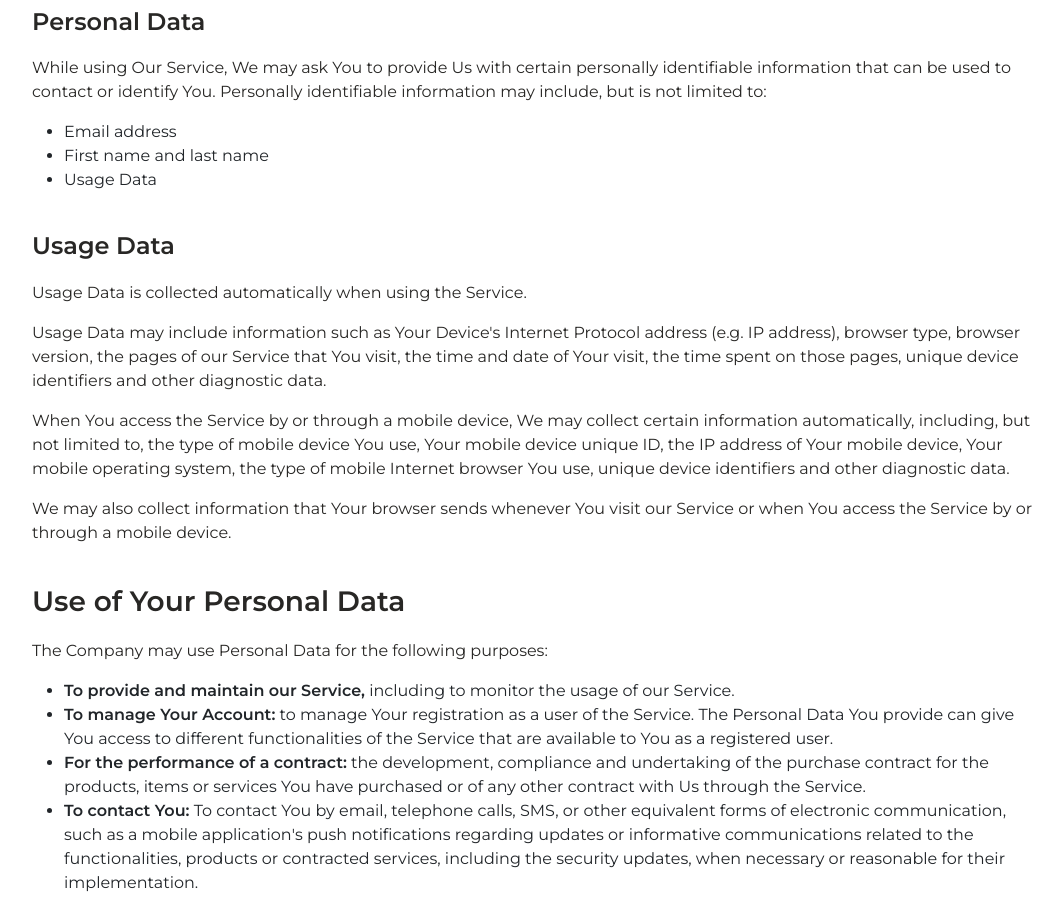
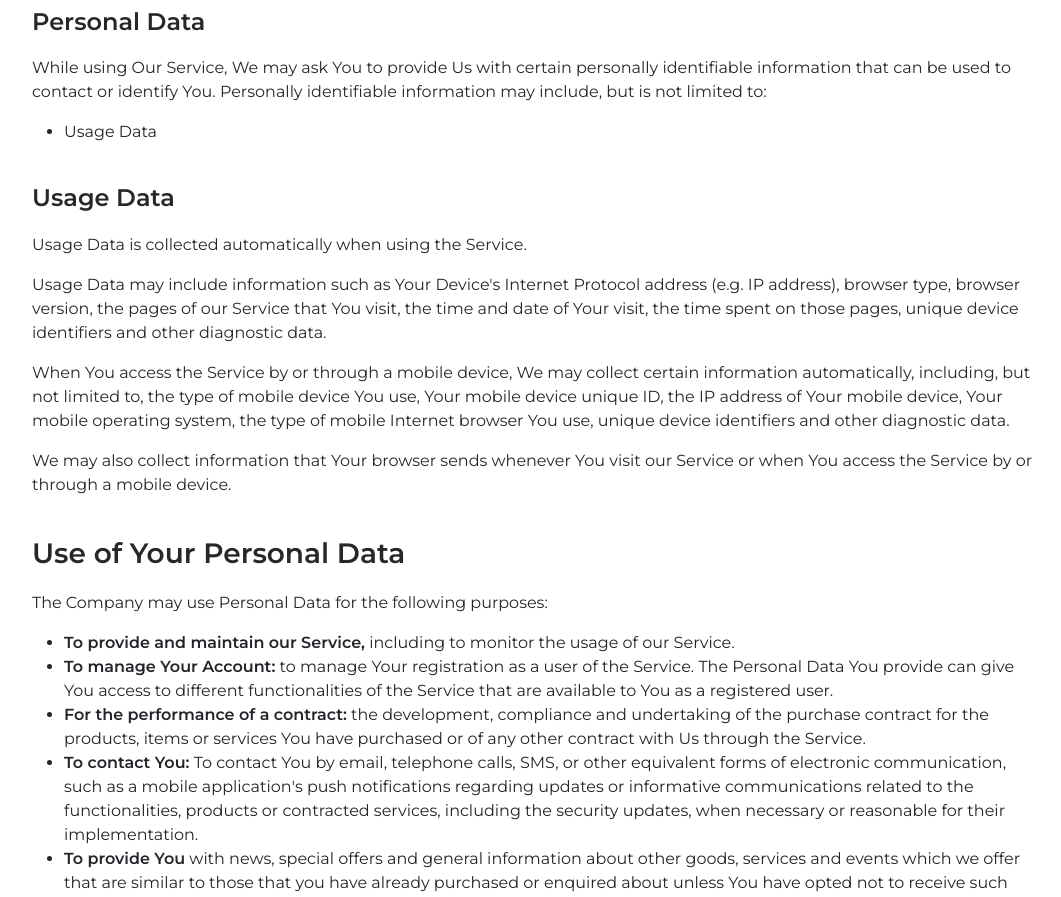
Before and after one commit to canerates/moblear-landingpage, a React (Create React App) app: page /#/privacy in a window 1280 px wide. Shown: the part 1400-2297 px from the top of the page, without its empty margins (105-1166 px from the left). Built offline with nearby package versions, Linux system fonts and the light colour scheme.

Commit message:
privacy update

```diff
--- a/src/components/Privacy.jsx
+++ b/src/components/Privacy.jsx
@@ -43,8 +43,6 @@ const Privacy = () => {
                     <h4>Personal Data</h4>
                     <p>While using Our Service, We may ask You to provide Us with certain personally identifiable information that can be used to contact or identify You. Personally identifiable information may include, but is not limited to:</p>
                     <ul>
-                        <li>Email address</li>
-                        <li>First name and last name</li>
                         <li>Usage Data</li>
                     </ul>
                     <h4>Usage Data</h4>
```
